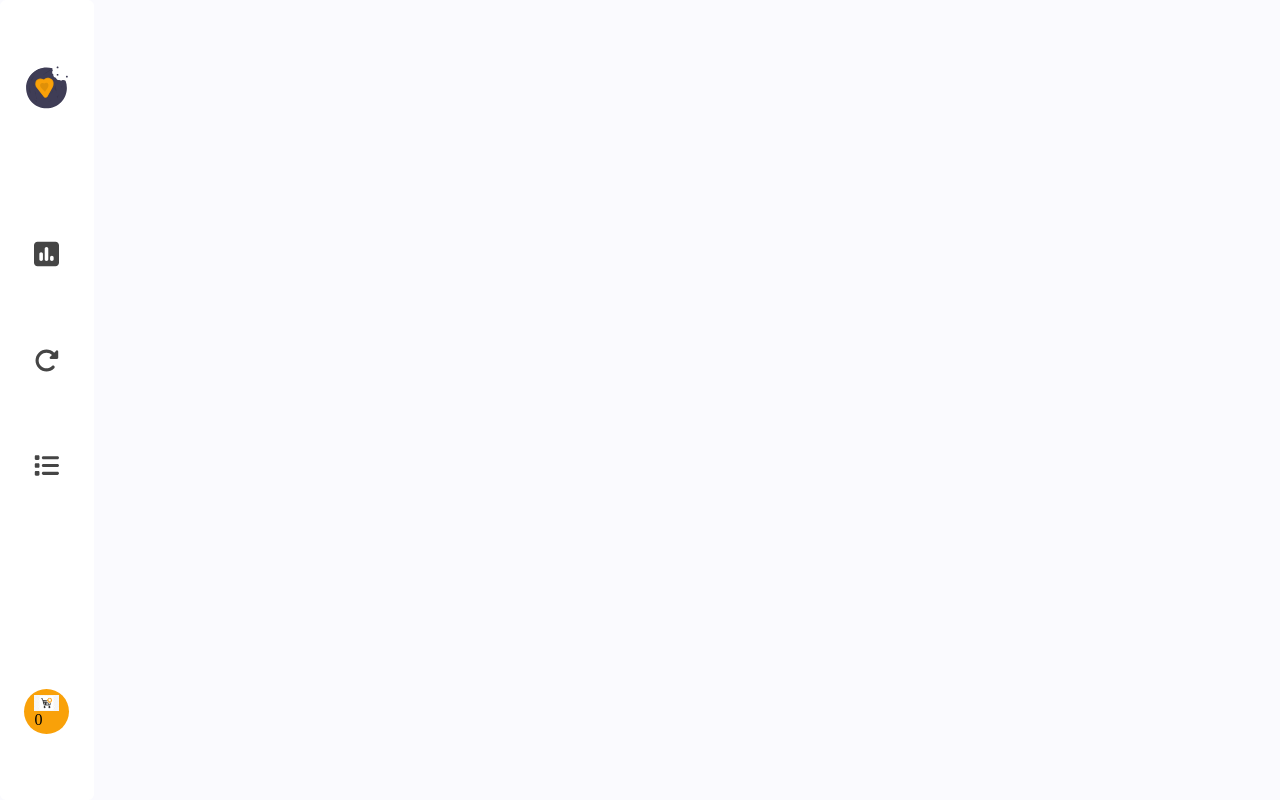
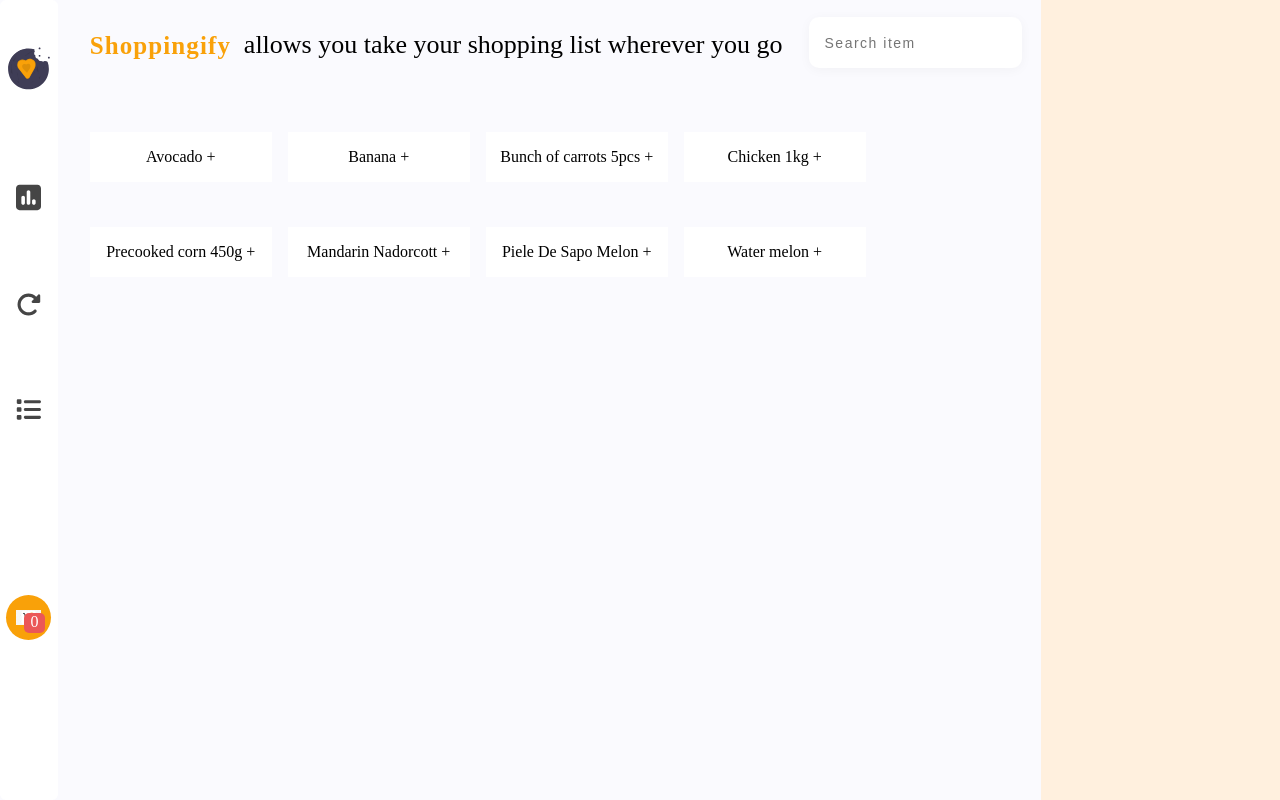
Before and after one commit to EjiroOsiephri/Shoppingfy-app, a React (Vite) app in the folder shoppingify-master/vite-project/: page / in a window 1280 px wide. Built offline with nearby package versions, Linux system fonts and the light colour scheme.

Commit message:
Adding food section

```diff
--- a/shoppingify-master/vite-project/src/App.jsx
+++ b/shoppingify-master/vite-project/src/App.jsx
@@ -1,9 +1,16 @@
 import SideBar from "./Components/SideBar";
+import MainHeader from "./Components/MainHeader";
+import "./app.scss";
+import ItemsContainer from "./Components/ItemsContainer";
 
 function App() {
   return (
     <>
-      <SideBar />
+      <main className="main">
+        <SideBar />
+        <MainHeader />
+        <ItemsContainer />
+      </main>
     </>
   );
 }
--- /dev/null
+++ b/shoppingify-master/vite-project/src/Components/FoodLists/FoodArray.jsx
@@ -0,0 +1,63 @@
+import React from "react";
+import Classes from "../../Sass/FoodArray.module.scss";
+
+const FoodArray = () => {
+  const foodAndVegetables = [
+    {
+      name: "Avocado",
+      id: "a1",
+    },
+    {
+      name: "Banana",
+      id: "a2",
+    },
+    {
+      name: "Bunch of carrots 5pcs",
+      id: "a3",
+    },
+    {
+      name: "Chicken 1kg",
+      id: "a4",
+    },
+    {
+      name: "Precooked corn 450g",
+      id: "a5",
+    },
+    {
+      name: "Mandarin Nadorcott",
+      id: "a6",
+    },
+    {
+      name: "Piele De Sapo Melon",
+      id: "a7",
+    },
+    {
+      name: "Water melon",
+      id: "a8",
+    },
+  ];
+
+  const meatAndFish = [
+    "Chicken 1kg",
+    "Chicken leg box",
+    "Pork fillets 450g",
+    "Salmon 1kg",
+  ];
+  return (
+    <>
+      <main>
+        <section className={Classes.foodArray}>
+          {foodAndVegetables.map((item) => {
+            return (
+              <div
+                className={Classes["foodAndVegetables"]}
+              >{`${item.name} + `}</div>
+            );
+          })}
+        </section>
+      </main>
+    </>
+  );
+};
+
+export default FoodArray;
--- /dev/null
+++ b/shoppingify-master/vite-project/src/Components/ItemsContainer.jsx
@@ -0,0 +1,12 @@
+import React from "react";
+import Classes from "../Sass/ItemsContainer.module.scss";
+
+const ItemsContainer = () => {
+  return (
+    <>
+      <div className={Classes["items-container"]}></div>
+    </>
+  );
+};
+
+export default ItemsContainer;
--- /dev/null
+++ b/shoppingify-master/vite-project/src/Components/MainHeader.jsx
@@ -0,0 +1,26 @@
+import React from "react";
+import Classes from "../Sass/MainHeader.module.scss";
+import FoodArray from "./FoodLists/FoodArray";
+
+const MainHeader = () => {
+  return (
+    <>
+      <main>
+        <header className={Classes["main-header"]}>
+          <div className={Classes["texts"]}>
+            <span>Shoppingify</span>
+            <h1>allows you take your shopping list wherever you go</h1>
+          </div>
+          <div className={Classes["inputs"]}>
+            <input placeholder="Search item" type="text" />
+          </div>
+        </header>
+        <section>
+          <FoodArray />
+        </section>
+      </main>
+    </>
+  );
+};
+
+export default MainHeader;
--- a/shoppingify-master/vite-project/src/Components/SideBar.jsx
+++ b/shoppingify-master/vite-project/src/Components/SideBar.jsx
@@ -20,8 +20,10 @@
         </div>
         <div className={Classes.cartItems}>
           <img src={Cart} alt="cart" />
+        </div>
+        <section className={Classes.count}>
           <p>0</p>
-        </div>
+        </section>
       </nav>
     </>
   );
--- /dev/null
+++ b/shoppingify-master/vite-project/src/Sass/FoodArray.module.scss
@@ -0,0 +1,15 @@
+.foodArray {
+  display: flex;
+  margin: 2em 0 0.8em 1em;
+  flex-wrap: wrap;
+}
+
+.foodAndVegetables {
+  width: 182px;
+  height: 50px;
+  background-color: white;
+  margin: 2em 0 0.8em 1em;
+  display: flex;
+  align-items: center;
+  justify-content: center;
+}
--- /dev/null
+++ b/shoppingify-master/vite-project/src/Sass/ItemsContainer.module.scss
@@ -0,0 +1,10 @@
+.items-container {
+  height: 100vh;
+  width: 389px;
+  background-color: rgba(255, 240, 222, 1);
+}
+@media screen and (max-width: 678px) {
+  .items-container {
+    display: none;
+  }
+}
--- /dev/null
+++ b/shoppingify-master/vite-project/src/Sass/MainHeader.module.scss
@@ -0,0 +1,69 @@
+.texts > span {
+  font-size: 25px;
+  color: rgba(249, 161, 9, 1);
+  font-weight: 700;
+  line-height: 32.5px;
+  letter-spacing: 1.1px;
+  margin-right: 0.8rem;
+}
+.texts {
+  display: flex;
+}
+.texts h1 {
+  font-weight: 500;
+  font-size: 26px;
+  margin-right: 1em;
+}
+.main-header {
+  display: flex;
+  margin-top: 30px;
+  margin-left: 2em;
+}
+.inputs input {
+  height: 50.92px;
+  font-size: 14px;
+  letter-spacing: 1.5px;
+  border-radius: 10px;
+  padding: 1rem;
+  border: none;
+  box-shadow: 0 2px 12px rgba(0, 0, 0, 0.04);
+  margin-top: -0.9em;
+  margin-right: 1rem;
+}
+@media screen and (max-width: 506px) {
+  .main-header {
+    flex-direction: column;
+    margin-left: 12px;
+    margin-top: 20px;
+  }
+  .texts {
+    flex-direction: column;
+  }
+  .texts > span {
+    margin-bottom: 0.5rem;
+  }
+  .texts h1 {
+    font-size: 18px;
+    max-width: 380px;
+  }
+  .inputs input {
+    margin-top: 1.2rem;
+    width: 90%;
+  }
+}
+@media screen and (min-width: 507px) and (max-width: 900px) {
+  .main-header {
+    margin-left: 10px;
+  }
+  .texts span {
+    font-size: 18px;
+  }
+  .texts h1 {
+    margin-right: 0.5em;
+    font-size: 15px;
+    max-width: 380px;
+  }
+  .texts > span {
+    margin-bottom: 0.5rem;
+  }
+}
--- a/shoppingify-master/vite-project/src/Sass/SideBar.module.scss
+++ b/shoppingify-master/vite-project/src/Sass/SideBar.module.scss
@@ -36,3 +36,17 @@
   display: flex;
   flex-direction: column;
 }
+.count {
+  width: 20.72px;
+  height: 19.97px;
+  background: rgba(235, 87, 87, 1);
+  border-radius: 5px;
+  position: relative;
+  top: -15%;
+  left: 42%;
+}
+.count p {
+  text-align: center;
+  color: white;
+  font-weight: 500;
+}
--- /dev/null
+++ b/shoppingify-master/vite-project/src/app.scss
@@ -0,0 +1,4 @@
+.main {
+  display: flex;
+  justify-content: space-between;
+}
```
